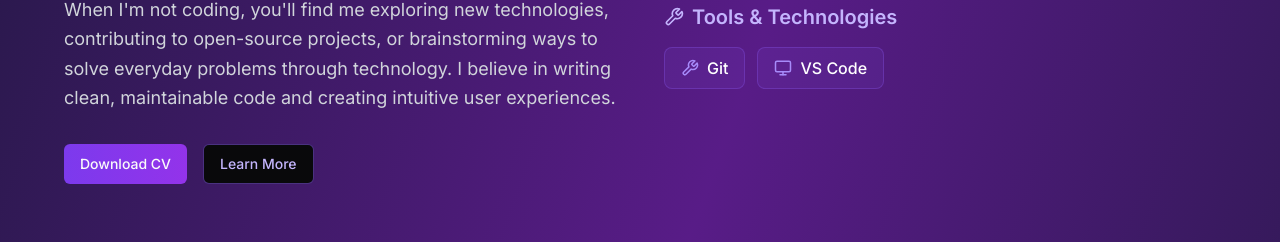
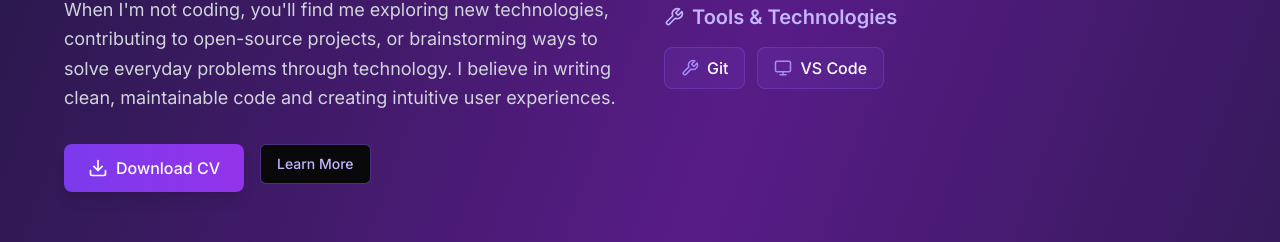
Before and after one commit to kruhi7533/stellar-glow-portfolio-site, a React (Vite) app: page / in a window 1280 px wide. Shown: the part 1387-1629 px from the top of the page. Built offline with nearby package versions, Linux system fonts and the light colour scheme.

Commit message:
Add downloadable CV feature
Implement a "Download CV" button in the About section, linking to a downloadable PDF.

```diff
--- a/src/pages/Index.tsx
+++ b/src/pages/Index.tsx
@@ -1,4 +1,4 @@
-import { Code, Palette, Zap, ExternalLink, Github, Linkedin, Mail, Database, Monitor, Wrench } from "lucide-react";
+import { Code, Palette, Zap, ExternalLink, Github, Linkedin, Mail, Database, Monitor, Wrench, Download } from "lucide-react";
 import { Button } from "@/components/ui/button";
 import { Card } from "@/components/ui/card";
 import { Badge } from "@/components/ui/badge";
@@ -13,8 +13,14 @@ const Index = () => {
   };
 
   const handleDownloadCV = () => {
-    // For now, we'll create a simple alert. You can replace this with actual CV download logic
-    alert('CV download feature coming soon! Please contact kruhi7533@gmail.com for my resume.');
+    // Create a temporary link to trigger download
+    const link = document.createElement('a');
+    link.href = '/RuhiNaaz_CV.pdf'; // Path to your CV in the public directory
+    link.download = 'RuhiNaaz_CV.pdf';
+    link.setAttribute('aria-label', 'Download Ruhi Naaz CV');
+    document.body.appendChild(link);
+    link.click();
+    document.body.removeChild(link);
   };
 
   const handleLearnMore = () => {
@@ -124,12 +130,15 @@ const Index = () => {
                 I believe in writing clean, maintainable code and creating intuitive user experiences.
               </p>
               <div className="flex gap-4">
-                <Button
-                  className="bg-gradient-to-r from-violet-600 to-purple-600 hover:from-violet-700 hover:to-purple-700 transform hover:scale-105 transition-all duration-300"
-                  onClick={handleDownloadCV}
+                <a
+                  href="/RuhiNaaz_CV.pdf"
+                  download="RuhiNaaz_CV.pdf"
+                  aria-label="Download Ruhi Naaz CV"
+                  className="inline-flex items-center gap-2 bg-gradient-to-r from-violet-600 to-purple-600 hover:from-violet-700 hover:to-purple-700 text-white px-6 py-3 rounded-lg font-medium transform hover:scale-105 transition-all duration-300 shadow-lg hover:shadow-violet-500/25 focus:ring-4 focus:ring-violet-500/50"
                 >
+                  <Download size={20} />
                   Download CV
-                </Button>
+                </a>
                 <Button
                   variant="outline"
                   className="border-violet-500/50 text-violet-300 hover:bg-violet-500/10 glass transform hover:scale-105 transition-all duration-300"
```
